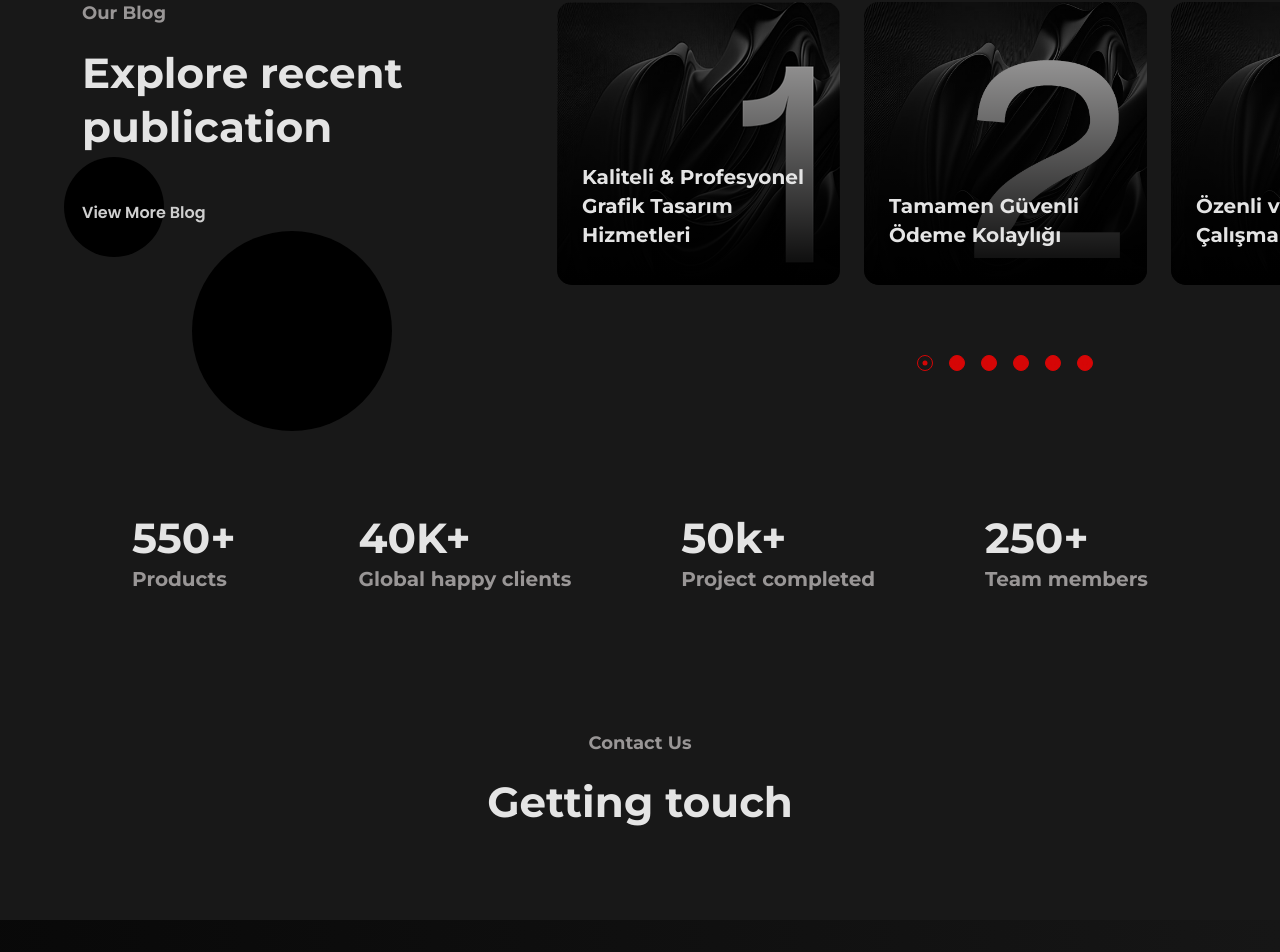
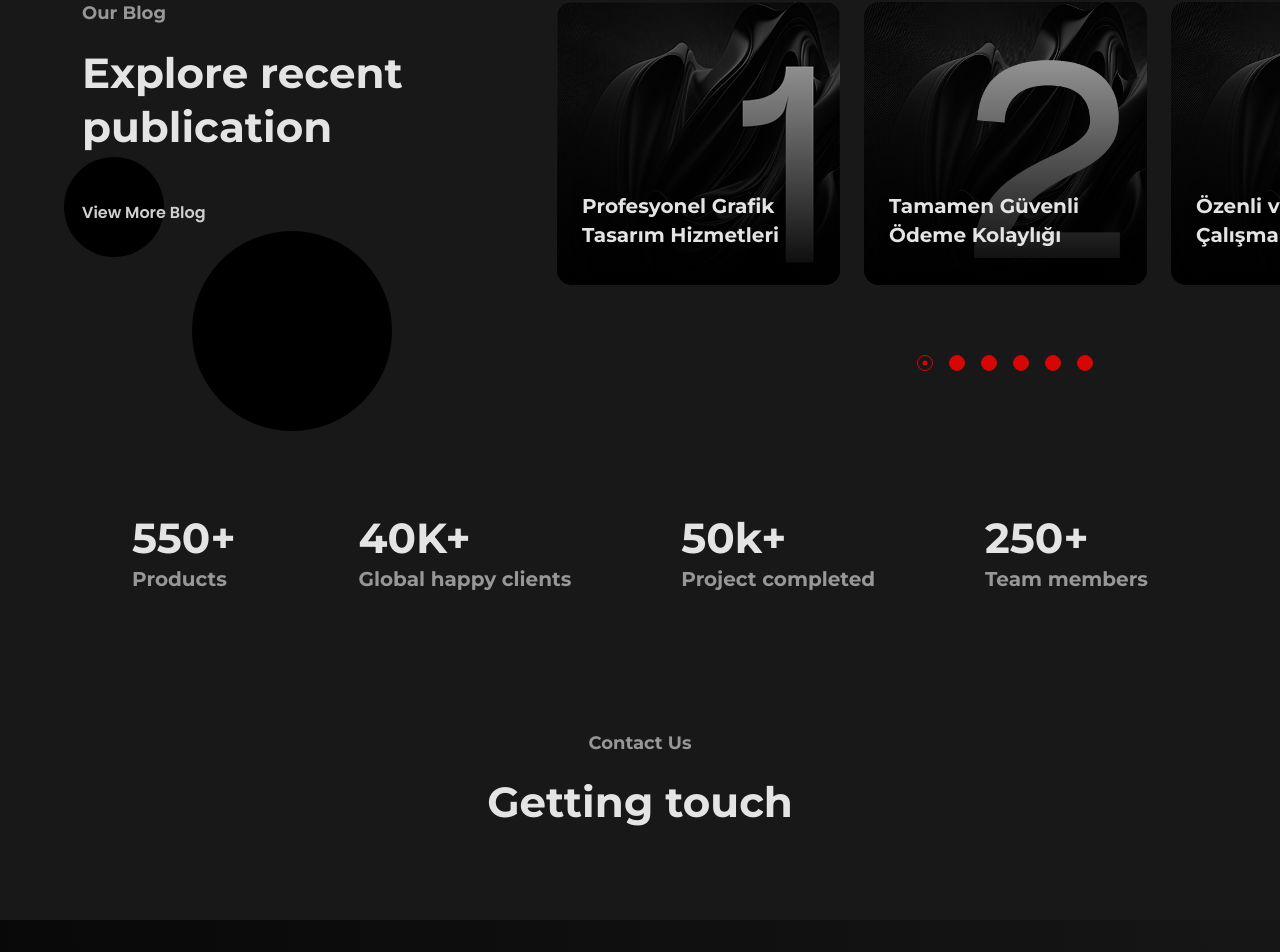
Before and after one commit to risuscreative/alphawebsite, a React (Create React App) app: page /photography-agency in a window 1280 px wide. Shown: the part 5604-6556 px from the top of the page. Built offline with nearby package versions, Linux system fonts and the light colour scheme; grey boxes are pictures that could not be loaded; some icons are missing.

Commit message:
fsasafsfas

```diff
--- a/src/components/Slider/PostSlider.jsx
+++ b/src/components/Slider/PostSlider.jsx
@@ -8,7 +8,7 @@ export default function PostSlider() {
     {
       src:'/images/1.png',
       alt:'Post',
-      title:'Kaliteli & Profesyonel Grafik Tasarım Hizmetleri'
+      title:'Profesyonel Grafik Tasarım Hizmetleri'
     },
     {
       url:'/iletisim',
@@ -32,13 +32,13 @@ export default function PostSlider() {
       url:'/blog/blog-details',
       src:'/images/5.png',
       alt:'Post',
-      title:'2 Revize Hakkı.'
+      title:'2 Revize Hakkı'
     },
     {
       url:'/blog/blog-details',
       src:'/images/6.png',
       alt:'Post',
-      title:'Tercih Eden +250 Müşteri.'
+      title:'Tercih Eden +250 Müşteri'
     }
   ]
 
@@ -47,7 +47,7 @@ export default function PostSlider() {
     dots: true,
     arrows:false,
     infinite: true,
-    autoplay: false,
+    autoplay: true,
     autoplaySpeed: 4000,
     speed: 1000,
     slidesToShow: 3,
```
